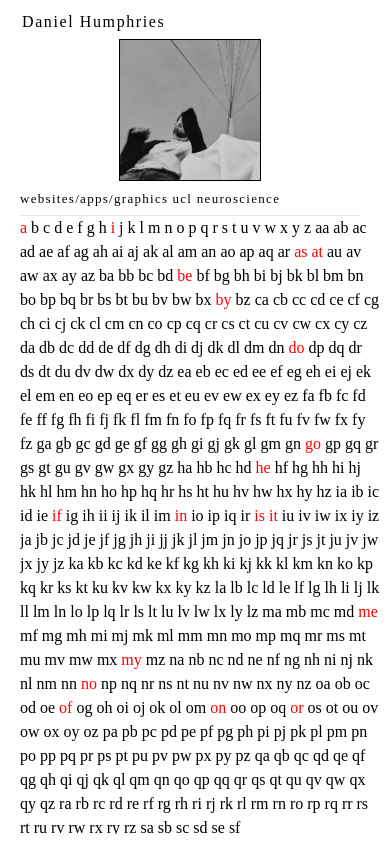
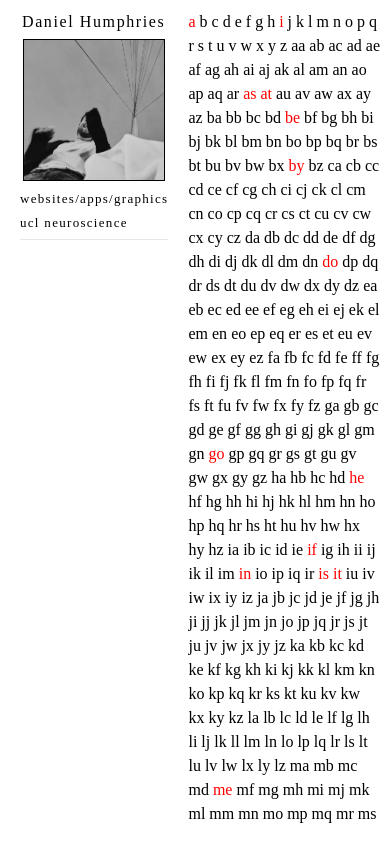
Before and after one commit to aufbau-io/NIELS, a SvelteKit app: page / in a window 390 px wide. Built offline with nearby package versions, Linux system fonts and the light colour scheme.

Commit message:
Revert "edit"
This reverts commit a4b65a055fd238cea5c777d6e610a3a5d692a9bd.

```diff
--- a/src/routes/+page.svelte
+++ b/src/routes/+page.svelte
@@ -116,10 +116,6 @@
 	}
 
 	@media (max-width: 767px) {
-		main {
-        flex-direction: column; /* Stack elements vertically on mobile */
-    }
-
 			/* single column of text on mobile, scroll down rather than sideways */
 			.header {
 				padding-right: 20px;
```
Lines whose indentation alone changed are shown as unchanged.
